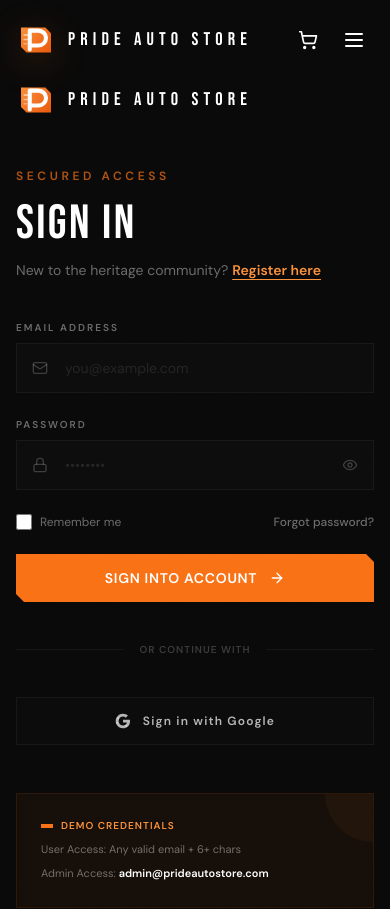
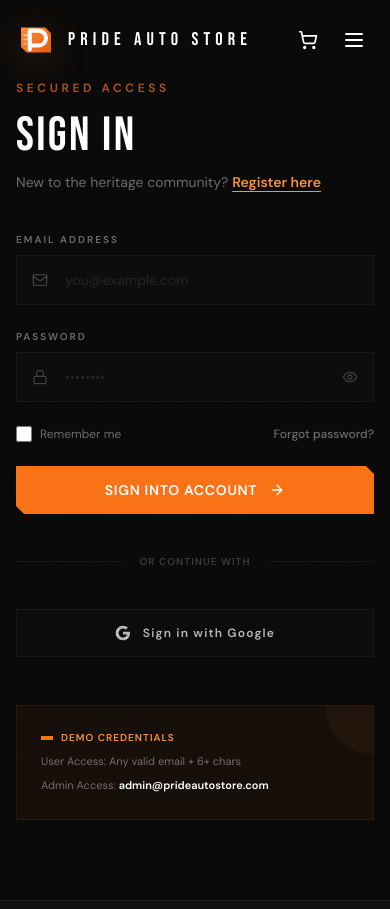
Before and after one commit to EnochEesa/PRIDE_AUTO_STORE-main, a Next.js app in the folder frontend/: page /auth/login in a window 390 px wide. Shown: the top 909 px of the page. Built offline with nearby package versions, Linux system fonts and the light colour scheme.

Commit message:
fix(auth): remove redundant logos to avoid duplication with navbar

```diff
--- a/frontend/src/app/auth/login/page.tsx
+++ b/frontend/src/app/auth/login/page.tsx
@@ -5,7 +5,6 @@
 import { useRouter, useSearchParams } from "next/navigation";
 import { Eye, EyeOff, ArrowRight, Lock, Mail } from "lucide-react";
 import { useAuth } from "@/context/AuthContext";
-import BrandLogo from "@/components/BrandLogo";
 import { sanitizeEmail, sanitizeSecret } from "@/lib/security";
 
 function LoginContent() {
@@ -43,11 +42,7 @@
         <div className="absolute inset-0 bg-gradient-to-tr from-dark-900 via-dark-900/30 to-transparent" />
         <div className="absolute inset-0 bg-noise opacity-20" />
 
-        <div className="relative flex flex-col justify-between p-16 w-full z-10">
-          <Link href="/" className="w-fit animate-in fade-in slide-in-from-top-4 duration-700">
-            <BrandLogo size="sm" subtitle="Classic Fiat & Premier Spares" />
-          </Link>
-
+        <div className="relative flex flex-col justify-end p-16 w-full z-10">
           <div className="animate-in fade-in slide-in-from-left-8 duration-1000 delay-300">
             <div className="h-1 w-12 bg-brand-500 mb-8" />
             <h2
@@ -73,10 +68,6 @@
         <div className="absolute inset-0 bg-noise opacity-10 pointer-events-none" />
 
         <div className="w-full max-w-md relative z-10 animate-in fade-in slide-in-from-bottom-4 duration-700">
-          <Link href="/" className="mb-12 inline-flex lg:hidden">
-            <BrandLogo size="sm" />
-          </Link>
-
           <div className="mb-10">
             <p className="section-label mb-4 opacity-70">Secured Access</p>
             <h1 className="font-display text-5xl text-white tracking-wider mb-3" style={{ fontFamily: "var(--font-display)" }}>
--- a/frontend/src/app/auth/signup/page.tsx
+++ b/frontend/src/app/auth/signup/page.tsx
@@ -5,7 +5,6 @@
 import { useRouter } from "next/navigation";
 import { Eye, EyeOff, ArrowRight, Lock, Mail, User } from "lucide-react";
 import { useAuth } from "@/context/AuthContext";
-import BrandLogo from "@/components/BrandLogo";
 import { sanitizeEmail, sanitizeName, sanitizeSecret } from "@/lib/security";
 
 export default function SignupPage() {
@@ -51,7 +50,6 @@
         <div className="absolute inset-0 bg-cover bg-center" style={{ backgroundImage: "url('https://images.unsplash.com/photo-1492144534655-ae79c964c9d7?w=1200&q=80')" }} />
         <div className="absolute inset-0 bg-dark-900/75" />
         <div className="relative flex flex-col justify-between p-12 w-full">
-          <Link href="/" className="w-fit"><BrandLogo size="sm" subtitle="Classic Fiat & Premier Spares" /></Link>
           <div>
             <h2 className="font-display text-6xl text-white tracking-wider leading-none mb-4" style={{ fontFamily: "var(--font-display)" }}>
               JOIN THE<br />COMMUNITY
@@ -64,7 +62,6 @@
 
       <div className="flex-1 flex items-center justify-center px-4 sm:px-8 lg:px-16 py-20">
         <div className="w-full max-w-md">
-          <Link href="/" className="mb-10 inline-flex lg:hidden"><BrandLogo size="sm" /></Link>
 
           <p className="section-label mb-3">Get started</p>
           <h1 className="font-display text-4xl text-white tracking-wider mb-2" style={{ fontFamily: "var(--font-display)" }}>CREATE ACCOUNT</h1>
```
